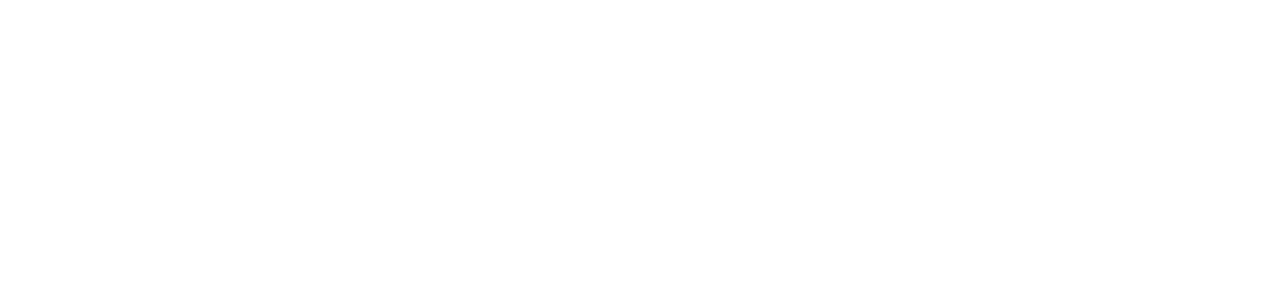
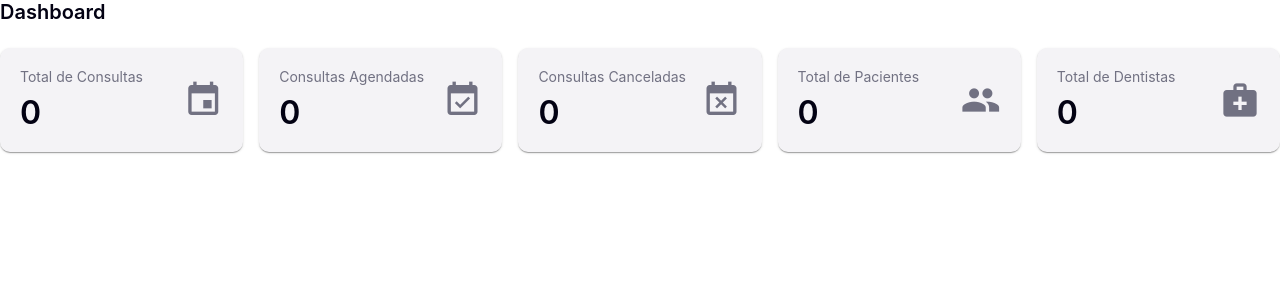
Before and after one commit to gutoBJ/agendasmile-front, an Angular app in the folder sistema-gestao-consultas/: page /dashboard in a window 1280 px wide. Before the commit this address led to /. Shown: the top 300 px of the page. Built offline with nearby package versions, Linux system fonts and the light colour scheme.

Commit message:
feat: adiciona dashboard com cards de resumo

```diff
--- a/sistema-gestao-consultas/src/app/app.routes.ts
+++ b/sistema-gestao-consultas/src/app/app.routes.ts
@@ -7,4 +7,10 @@
       import('./features/auth/login/login.component')
         .then(m => m.LoginComponent)
   },
+  {
+    path: 'dashboard',
+    loadComponent: () =>
+      import('./features/dashboard/dashboard.component')
+        .then(m => m.DashboardComponent)
+  },
 ];
--- /dev/null
+++ b/sistema-gestao-consultas/src/app/features/dashboard/dashboard.component.html
@@ -0,0 +1,55 @@
+<div class="dashboard">
+  <h2>Dashboard</h2>
+
+  <div class="cards">
+    <mat-card class="card">
+      <mat-card-content>
+        <div class="card-info">
+          <span class="card-titulo texto-leve">Total de Consultas</span>
+          <span class="card-valor">{{ totalConsultas }}</span>
+        </div>
+        <mat-icon class="card-icone">event</mat-icon>
+      </mat-card-content>
+    </mat-card>
+
+    <mat-card class="card">
+      <mat-card-content>
+        <div class="card-info">
+          <span class="card-titulo texto-leve">Consultas Agendadas</span>
+          <span class="card-valor">{{ consultasAgendadas }}</span>
+        </div>
+        <mat-icon class="card-icone">event_available</mat-icon>
+      </mat-card-content>
+    </mat-card>
+
+    <mat-card class="card">
+      <mat-card-content>
+        <div class="card-info">
+          <span class="card-titulo texto-leve">Consultas Canceladas</span>
+          <span class="card-valor">{{ consultasCanceladas }}</span>
+        </div>
+        <mat-icon class="card-icone">event_busy</mat-icon>
+      </mat-card-content>
+    </mat-card>
+
+    <mat-card class="card">
+      <mat-card-content>
+        <div class="card-info">
+          <span class="card-titulo texto-leve">Total de Pacientes</span>
+          <span class="card-valor">{{ totalPacientes }}</span>
+        </div>
+        <mat-icon class="card-icone">people</mat-icon>
+      </mat-card-content>
+    </mat-card>
+
+    <mat-card class="card">
+      <mat-card-content>
+        <div class="card-info">
+          <span class="card-titulo texto-leve">Total de Dentistas</span>
+          <span class="card-valor">{{ totalDentistas }}</span>
+        </div>
+        <mat-icon class="card-icone">medical_services</mat-icon>
+      </mat-card-content>
+    </mat-card>
+  </div>
+</div>
--- /dev/null
+++ b/sistema-gestao-consultas/src/app/features/dashboard/dashboard.component.scss
@@ -0,0 +1,46 @@
+.dashboard {
+  h2 {
+    margin: 0 0 24px;
+    font-size: 1.25rem;
+    font-weight: 600;
+    color: var(--cor-texto);
+  }
+}
+
+.cards {
+  display: grid;
+  grid-template-columns: repeat(auto-fill, minmax(220px, 1fr));
+  gap: 16px;
+}
+
+.card {
+  mat-card-content {
+    display: flex;
+    align-items: center;
+    justify-content: space-between;
+    padding: 20px !important;
+  }
+
+  .card-info {
+    display: flex;
+    flex-direction: column;
+    gap: 8px;
+  }
+
+  .card-titulo {
+    font-size: 0.875rem;
+  }
+
+  .card-valor {
+    font-size: 2rem;
+    font-weight: 600;
+    color: var(--cor-texto);
+  }
+
+  .card-icone {
+    font-size: 2.5rem;
+    width: 2.5rem;
+    height: 2.5rem;
+    color: var(--cor-texto-leve);
+  }
+}
--- /dev/null
+++ b/sistema-gestao-consultas/src/app/features/dashboard/dashboard.component.ts
@@ -0,0 +1,27 @@
+import { Component, OnInit } from '@angular/core';
+import { CommonModule } from '@angular/common';
+import { MatCardModule } from '@angular/material/card';
+import { MatIconModule } from '@angular/material/icon';
+
+@Component({
+  selector: 'app-dashboard',
+  standalone: true,
+  imports: [CommonModule, MatCardModule, MatIconModule],
+  templateUrl: './dashboard.component.html',
+  styleUrl: './dashboard.component.scss'
+})
+export class DashboardComponent implements OnInit {
+  totalConsultas = 0;
+  consultasAgendadas = 0;
+  consultasCanceladas = 0;
+  totalPacientes = 0;
+  totalDentistas = 0;
+
+  ngOnInit() {
+    this.totalConsultas = 0;
+    this.consultasAgendadas = 0;
+    this.consultasCanceladas = 0;
+    this.totalPacientes = 0;
+    this.totalDentistas = 0;
+  }
+}
```
